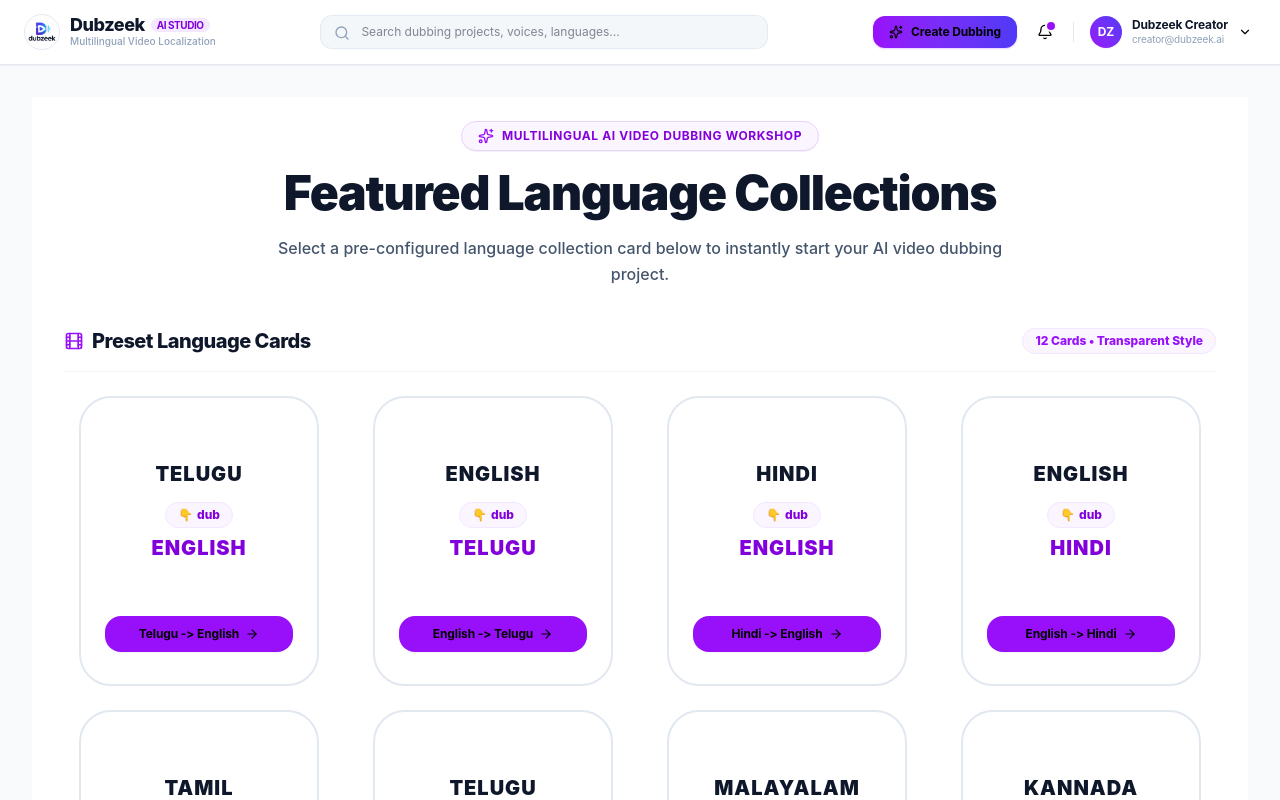
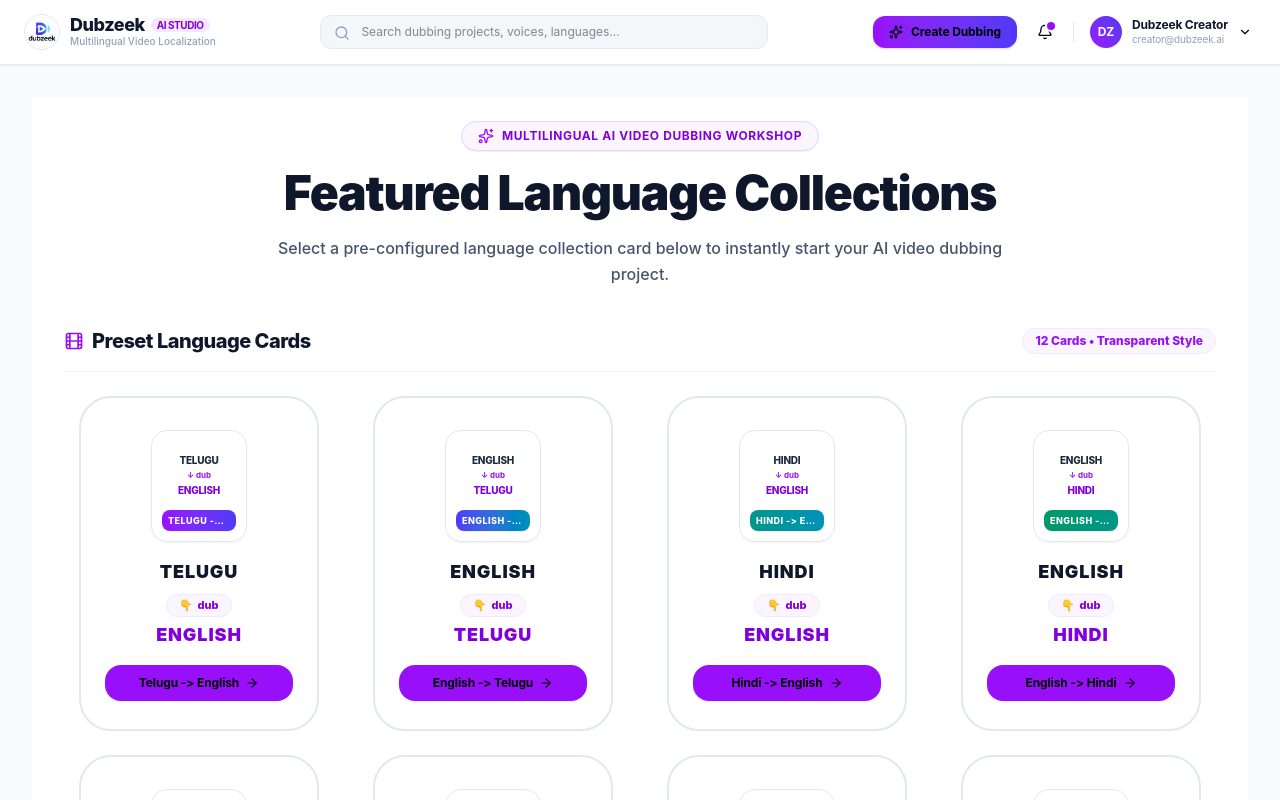
Before and after one commit to Nani-1837/ai_voice_clone, a Next.js app in the folder frontend/: page /create-dubbing in a window 1280 px wide. Shown: the top 800 px of the page. Built offline with nearby package versions, Linux system fonts and the light colour scheme.

Commit message:
Embed FileCard component inside create-dubbing preset cards layout

```diff
--- a/frontend/app/create-dubbing/page.tsx
+++ b/frontend/app/create-dubbing/page.tsx
@@ -6,6 +6,7 @@
 import { motion } from "framer-motion";
 import { Sparkles, Film, X, Upload, ArrowRight } from "lucide-react";
 import AppLayout from "@/components/layout/AppLayout";
+import { FileCard } from "@/components/ui/file-card-collections";
 
 export default function CreateDubbingPage() {
   const router = useRouter();
@@ -91,20 +92,25 @@
                 <div
                   key={col.pair}
                   onClick={() => handleCardClick(col)}
-                  className="w-full max-w-[240px] min-h-[290px] bg-transparent border-2 border-slate-200 hover:border-purple-600 rounded-[2rem] p-6 py-8 flex flex-col justify-between items-center text-center space-y-6 hover:shadow-2xl hover:shadow-purple-500/10 transition-all duration-300 cursor-pointer group hover:-translate-y-2 relative overflow-hidden"
+                  className="w-full max-w-[240px] min-h-[320px] bg-transparent border-2 border-slate-200 hover:border-purple-600 rounded-[2rem] p-6 py-7 flex flex-col justify-between items-center text-center space-y-4 hover:shadow-2xl hover:shadow-purple-500/10 transition-all duration-300 cursor-pointer group hover:-translate-y-2 relative overflow-hidden"
                 >
+                  {/* FileCard Component Graphic */}
+                  <div className="pt-1">
+                    <FileCard formatFile={col.pair} />
+                  </div>
+
                   {/* Language Display */}
-                  <div className="flex-1 flex flex-col items-center justify-center space-y-2">
-                    <span className="text-xl font-black text-slate-900 tracking-wider uppercase">
+                  <div className="flex-1 flex flex-col items-center justify-center space-y-1">
+                    <span className="text-lg font-black text-slate-900 tracking-wider uppercase">
                       {col.source}
                     </span>
 
-                    <div className="my-1.5 px-3 py-1 bg-purple-50 rounded-full border border-purple-100 flex items-center gap-1 text-purple-700 font-extrabold text-xs">
+                    <div className="my-1 px-3 py-0.5 bg-purple-50 rounded-full border border-purple-100 flex items-center gap-1 text-purple-700 font-extrabold text-[11px]">
                       <span>👇</span>
                       <span>dub</span>
                     </div>
 
-                    <span className="text-xl font-black text-purple-700 tracking-wider uppercase">
+                    <span className="text-lg font-black text-purple-700 tracking-wider uppercase">
                       {col.target}
                     </span>
                   </div>
```
